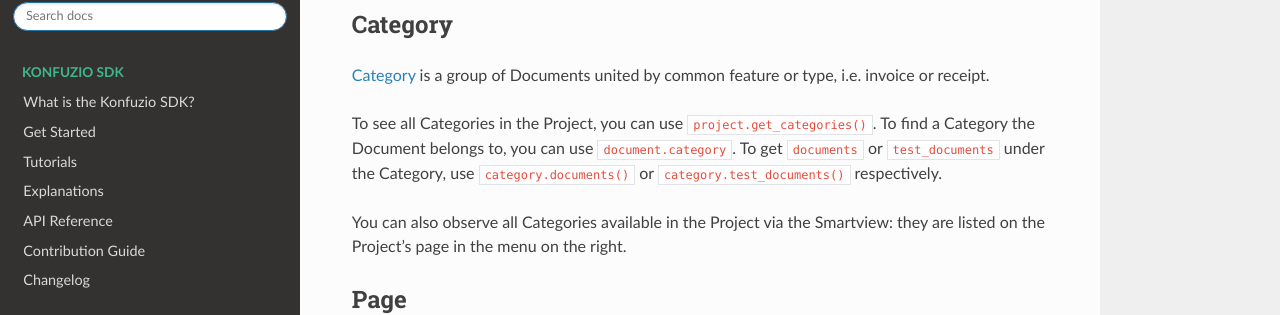
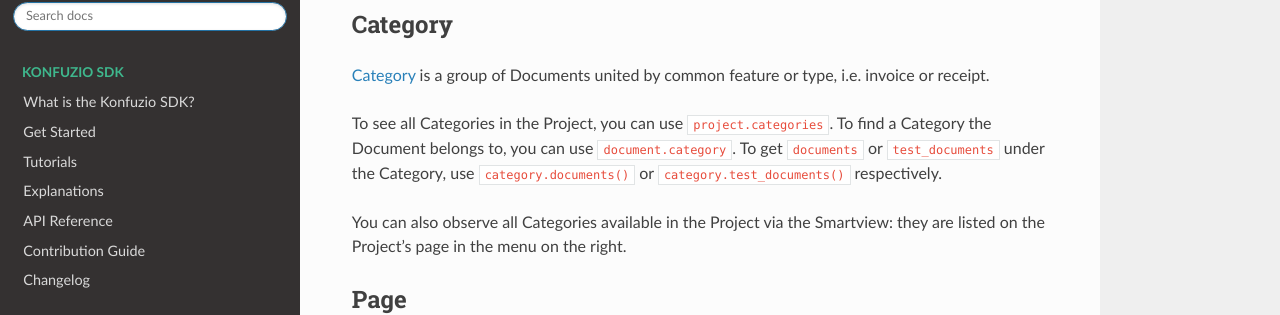
Before and after one commit to konfuzio-ai/konfuzio-sdk, a Sphinx documentation site: the page built from docs/sdk/home/index.md, in a window 1280 px wide and 900 px high, scrolled down 1385 px. Shown: the part 142-457 px from the top of the window. Built offline with Sphinx 7.4.7 and the Read the Docs theme 2.0.0, drawn with Linux system fonts in a browser that asks for light colours; pages that are not in the unit, such as notebooks, are missing from menus; a script that is not in the unit is left out.

```diff
--- a/docs/sdk/home/index.md
+++ b/docs/sdk/home/index.md
@@ -57,7 +57,7 @@ data for training your own models, for example;
 ### Category
 [Category](sourcecode.html#category) is a group of Documents united by common feature or type, i.e. invoice or receipt.
 
-To see all Categories in the Project, you can use `project.get_categories()`.
+To see all Categories in the Project, you can use `project.categories`.
 To find a Category the Document belongs to, you can use `document.category`.
 To get `documents` or `test_documents` under the Category, use `category.documents()` or `category.test_documents()` respectively.
 
```
Also changed, not shown: docs/sdk/tutorials/document_categorization/index.md (+1 -1 lines).
